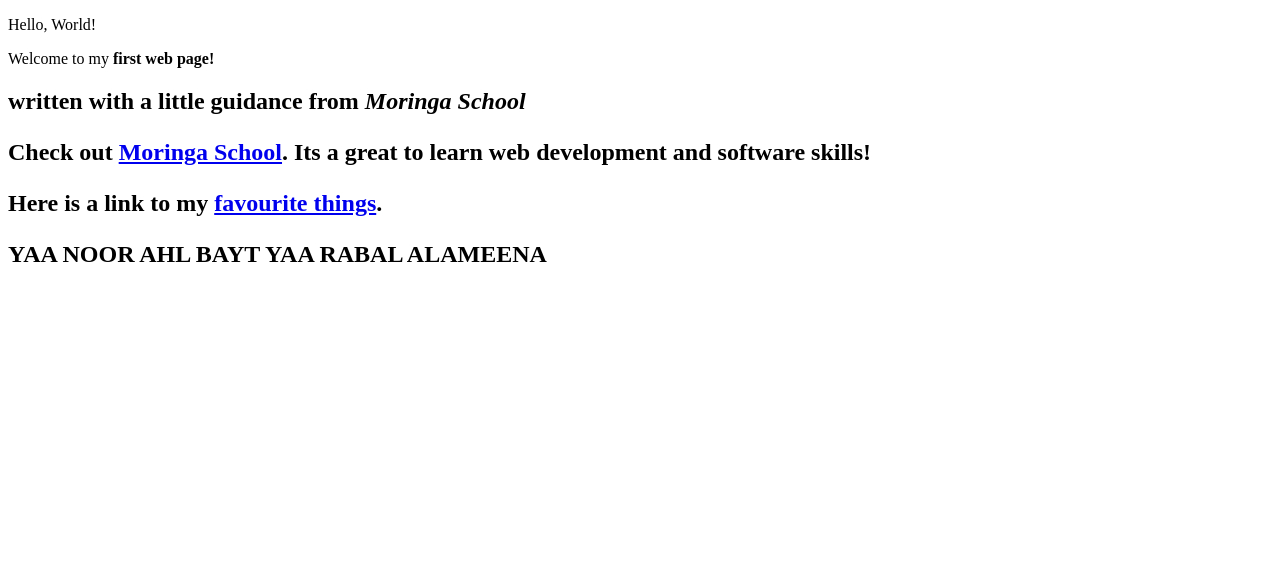
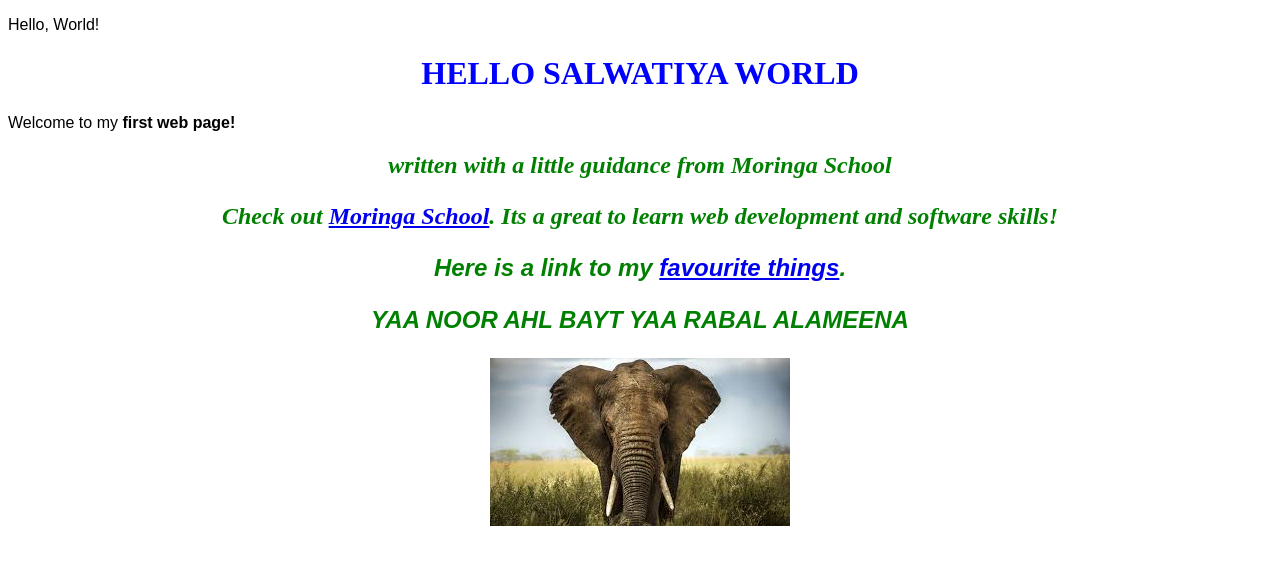
Before and after one commit to Salwat9/My-first-webpage-, a plain HTML site: page index.html in a window 1280 px wide. Drawn offline with Linux system fonts and the light colour scheme.

Commit message:
change name of my-favourite-things.html file to index.html

```diff
--- /dev/null
+++ b/css/styles.css
@@ -0,0 +1,23 @@
+h1 {
+  color:blue;
+  text-align: center;
+}
+h1 {
+  color: blue;
+  text-align: center;
+}
+
+h2 {
+  color: green;
+  font-style: italic;
+  text-align: center;
+}
+
+p {
+  font-family: sans-serif;
+}
+
+ul {
+  line-height: 40px;
+}
+  <img src="elephant.jpg" alt="W3Schools.com" width="104" height="142">
--- a/my-first-webpage.html
+++ b/index.html
@@ -3,9 +3,12 @@
 <html>
 <head>
   <title> My first webpage SALAWATIYA WORLD!</title>
+
+  <link href="css/styles.css" rel="stylesheet" type="text/css">
 </head>
 </body>
     <p>Hello, World!</p>
+     <h1>HELLO SALWATIYA WORLD</h1>
 
     <p>Welcome to my <strong>first web page<//strong>!</p>
     <h2>written with a little guidance from <em>Moringa School</em><//h2>
@@ -13,5 +16,6 @@
     <p>Here is a link to my <a href="favourite-things.html">favourite things</a>.</p>
 
           <p>YAA NOOR AHL BAYT  YAA RABAL ALAMEENA</p>
+    <img src="elephant.jpg" alt="A photo of an elephant">
 </body>
 </html>
```
Also changed, not shown: elephant.jpg (added), 1 other file.
